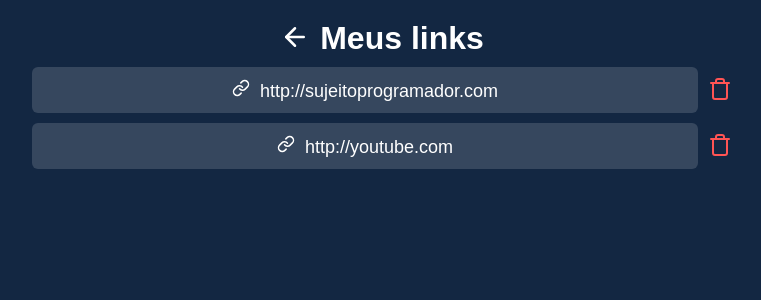
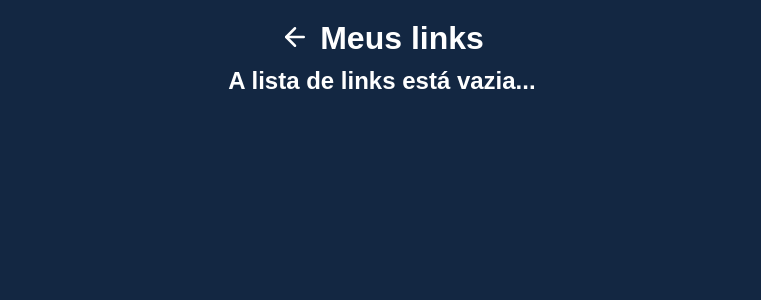
Before and after one commit to nelsoneo/meulink, a React (Create React App) app: page /links in a window 1280 px wide. Shown: the top 300 px of the page, without its empty margins (258-1019 px from the left). Built offline with nearby package versions, Linux system fonts and the light colour scheme.

Commit message:
fase final terminada

```diff
--- a/src/pages/Home/index.js
+++ b/src/pages/Home/index.js
@@ -4,6 +4,7 @@ import "./index.css";
 import Menu from "../../components/Menu";
 import LinkItem from "../../components/Linkitem";
 import api from "../../services";
+import { saveLinks } from "../../services/storeLinks";
 
 export default function Home() {
   const [strLink, setStrLink] = useState("");
@@ -19,6 +20,7 @@ export default function Home() {
 
       setDataResponseBitly(response.data);
       setShowModal(true);
+      saveLinks('@neoLinkey', response.data)
 
     } catch (error) {
       alert("deu erro");
--- a/src/pages/Links/index.css
+++ b/src/pages/Links/index.css
@@ -54,6 +54,10 @@
     background: transparent;
 }
 
+.empty-text{
+    color: #fff;
+}
+
 @media (min-width: 320px) and (max-width: 800px){
     .container-links{
         flex: 1;
--- a/src/pages/Links/index.js
+++ b/src/pages/Links/index.js
@@ -1,8 +1,46 @@
+import { useState, useEffect } from "react";
 import { FiArrowLeft, FiLink, FiTrash } from "react-icons/fi";
 import { Link } from "react-router-dom";
 import "./index.css";
+import { getLinksSave, deleteLink } from "../../services/storeLinks";
+import LinkItem from "../../components/Linkitem";
 
 export default function Links() {
+  const [myLoadLink, setMyLoadLink] = useState([]);
+
+  const [data, setData] = useState({});
+  const [showModal, setShowModal] = useState(false);
+
+  const [emptyListLink, setEmptyListLink] = useState(false);
+
+  useEffect(() => {
+    async function getLinks() {
+      const loadLink = await getLinksSave("@neoLinkey");
+
+      if (loadLink.length === 0) {
+        setEmptyListLink(true);
+      }
+
+      setMyLoadLink(loadLink);
+    }
+    getLinks();
+  }, []);
+
+  function handleOpenLin(itemLink) {
+    setData(itemLink);
+    setShowModal(true);
+  }
+
+  async function handleDelete(id) {
+    const ultimosLinks = await deleteLink(myLoadLink, id);
+
+    if (ultimosLinks.length === 0) {
+      setEmptyListLink(true);
+    }
+
+    setMyLoadLink(ultimosLinks);
+  }
+
   return (
     <div className="container-links">
       <div className="header-links">
@@ -12,25 +50,30 @@ export default function Links() {
         <h1>Meus links</h1>
       </div>
 
+      {emptyListLink && (
         <div className="links-item">
-        <button className="links">
+          <h2 className="empty-text">A lista de links está vazia...</h2>
+        </div>
+      )}
+
+      {myLoadLink.map((itemLink) => (
+        <div key={itemLink.id} className="links-item">
+          <button className="links" onClick={() => handleOpenLin(itemLink)}>
             <FiLink size={18} color="#fff" />
-          http://sujeitoprogramador.com
+            {itemLink.long_url}
           </button>
-        <button className="link-delete">
+          <button
+            className="link-delete"
+            onClick={() => handleDelete(itemLink.id)}
+          >
             <FiTrash size={24} color="#FF5454" />
           </button>
         </div>
+      ))}
 
-      <div className="links-item">
-        <button className="links">
-          <FiLink size={18}  color="#fff" />
-          http://youtube.com
-        </button>
-        <button className="link-delete">
-          <FiTrash size={24} color="#FF5454" />
-        </button>
-      </div>
+      {showModal && (
+        <LinkItem closeModal={() => setShowModal(false)} content={data} />
+      )}
     </div>
   );
 }
--- /dev/null
+++ b/src/services/storeLinks.js
@@ -0,0 +1,35 @@
+//Buscar os links salvos
+export async function getLinksSave(key) {
+  const myLinks = await localStorage.getItem(key);
+
+  let linsSaves = JSON.parse(myLinks) || [];
+
+  return linsSaves;
+}
+
+//Salvar um link no localStorage
+export async function saveLinks(key, newLink) {
+  let linksStored = await getLinksSave(key);
+
+  //Se já tiver um link salvo com algum ide eu não vou duplicar
+  const hasLink = linksStored.some((item) => item.id === newLink.id);
+
+  if (hasLink) {
+    return;
+  }
+
+  //adiciono o novo link
+  linksStored.push(newLink);
+  await localStorage.setItem(key, JSON.stringify(linksStored));
+}
+
+//eliminar link salvo
+export function deleteLink(links, id) {
+  let myLink = links.filter( item => {
+    return (item.id !== id)
+  });
+
+  localStorage.setItem('@neoLinkey', JSON.stringify(myLink))
+
+  return myLink;
+}
```
Lines whose indentation alone changed are shown as unchanged.
